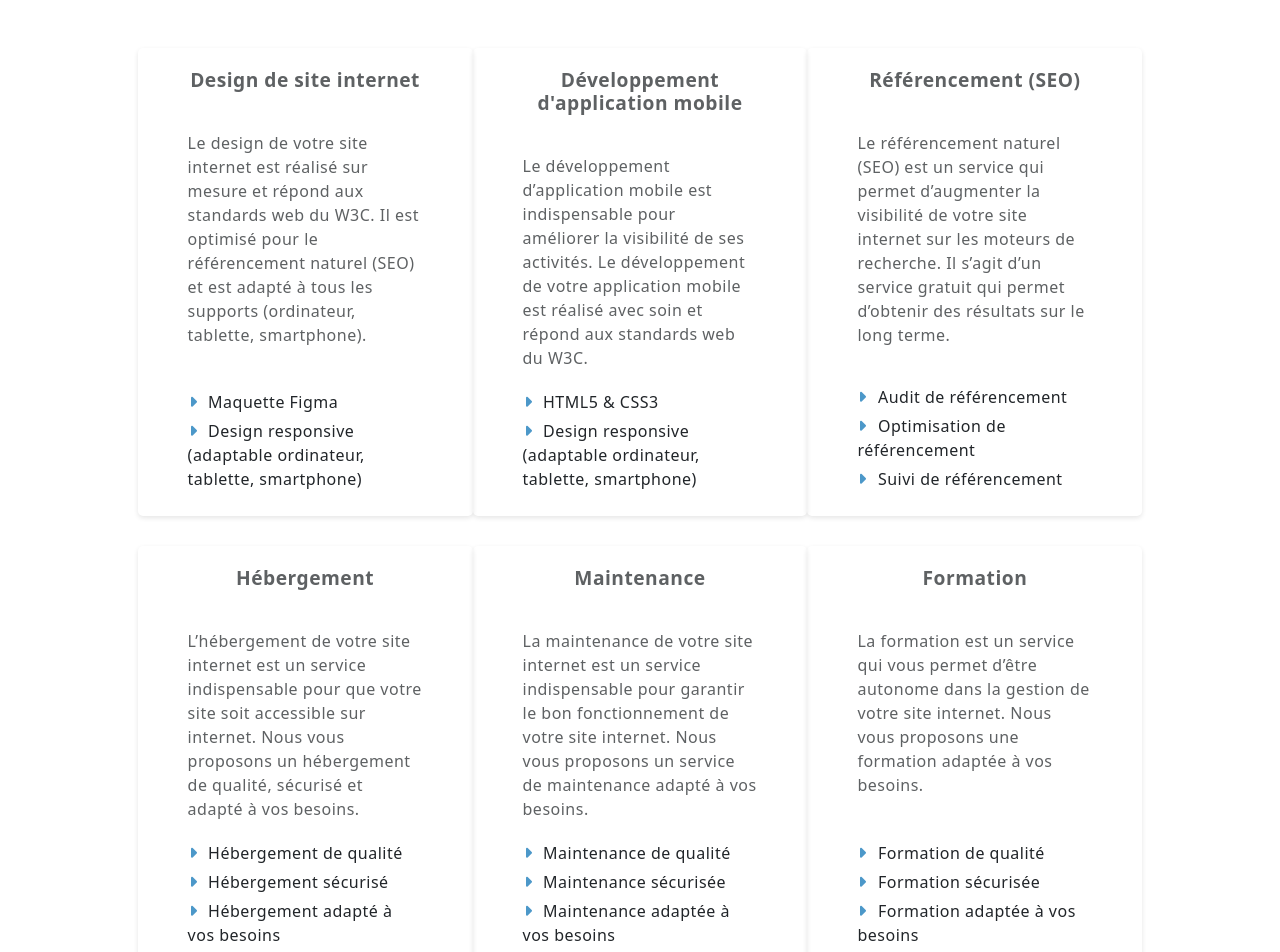
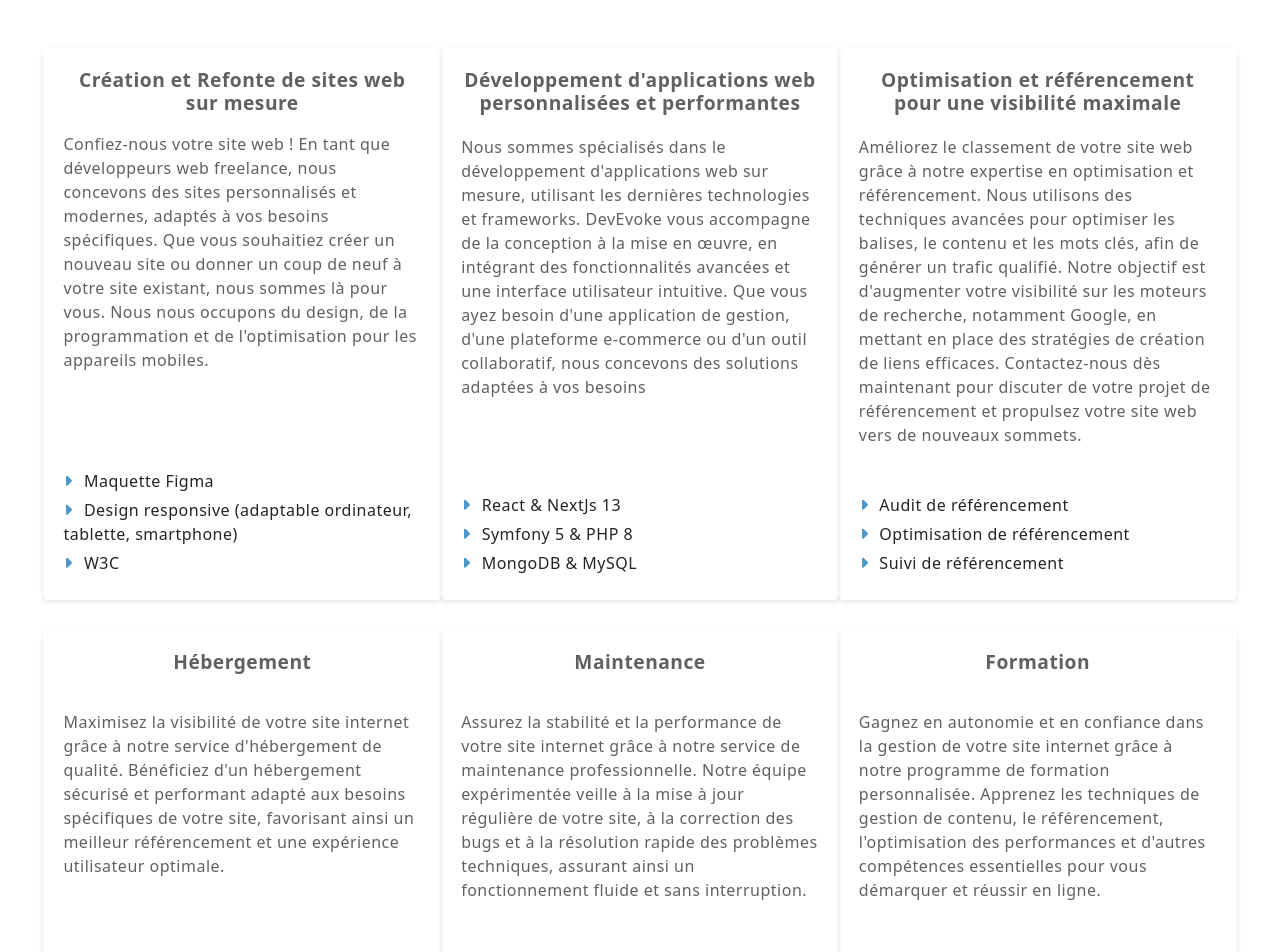
Before and after one commit to Dwfaradji/freelance, a Next.js app: page / in a window 1280 px wide. Shown: the part 4780-5732 px from the top of the page. Built offline with nearby package versions, Linux system fonts and the light colour scheme.

Commit message:
correction text

```diff
--- a/src/app/Data/data.ts
+++ b/src/app/Data/data.ts
@@ -170,9 +170,13 @@ const prices: Price[] = [
 const services: Service[] = [
   {
     id: 0,
-    title: "Design de site internet",
-    description: ` Le design de votre site internet est réalisé sur mesure et répond aux standards web du W3C.
-                Il est optimisé pour le référencement naturel (SEO) et est adapté à tous les supports (ordinateur, tablette, smartphone).`,
+    title: "Création et Refonte de sites web sur mesure",
+    description: `Confiez-nous votre site web ! En tant que développeurs web freelance,
+    nous concevons des sites personnalisés et modernes, adaptés à vos besoins spécifiques.
+    Que vous souhaitiez créer un nouveau site ou donner un coup de neuf à votre site existant,
+    nous sommes là pour vous.
+    Nous nous occupons du design, de la programmation et de l'optimisation pour les appareils mobiles.
+      `,
 
     items: [
       { id: 1, title: "Maquette Figma" },
@@ -180,29 +184,34 @@ const services: Service[] = [
         id: 2,
         title: "Design responsive (adaptable ordinateur, tablette, smartphone)",
       },
+      { id: 3, title: "W3C" },
     ],
   },
   {
     id: 1,
-    title: "Développement d'application mobile",
-    description: `Le développement d’application mobile est indispensable pour améliorer la visibilité de ses activités.
-            Le développement de votre application mobile est réalisé avec soin et répond aux standards web du W3C.`,
+    title: "Développement d'applications web personnalisées et performantes",
+    description: `Nous sommes spécialisés dans le développement d'applications web sur mesure,
+    utilisant les dernières technologies et frameworks. DevEvoke vous accompagne
+    de la conception à la mise en œuvre, en intégrant des fonctionnalités avancées et une interface utilisateur intuitive.
+    Que vous ayez besoin d'une application de gestion,
+    d'une plateforme e-commerce ou d'un outil collaboratif, nous concevons des solutions adaptées à vos besoins`,
     items: [
-      { id: 1, title: "HTML5 & CSS3" },
+      { id: 1, title: "React & NextJs 13" },
       {
         id: 2,
-        title: String(
-          "Design responsive (adaptable ordinateur, tablette, smartphone)"
-        ),
+        title:"Symfony 5 & PHP 8",
       },
+      { id: 3, title: "MongoDB & MySQL" },
     ],
   },
   {
     id: 2,
-    title: "Référencement (SEO)",
-    description: `Le référencement naturel (SEO) est un service qui permet d’augmenter la visibilité de votre
-                        site internet sur les moteurs de recherche. Il s’agit d’un service gratuit qui permet d’obtenir
-                        des résultats sur le long terme.`,
+    title: "Optimisation et référencement pour une visibilité maximale",
+    description: `Améliorez le classement de votre site web grâce à notre expertise en optimisation et référencement.
+    Nous utilisons des techniques avancées pour optimiser les balises, le contenu et les mots clés, afin de générer un
+    trafic qualifié. Notre objectif est d'augmenter votre visibilité sur les moteurs de recherche, notamment Google, en
+    mettant en place des stratégies de création de liens efficaces. Contactez-nous dès maintenant pour discuter de votre
+    projet de référencement et propulsez votre site web vers de nouveaux sommets.`,
     items: [
       { id: 1, title: "Audit de référencement" },
       { id: 2, title: "Optimisation de référencement" },
@@ -213,36 +222,37 @@ const services: Service[] = [
   {
     id: 3,
     title: "Hébergement",
-    description: `L’hébergement de votre site internet est un service indispensable pour que votre site soit
-                        accessible sur internet. Nous vous proposons un hébergement de qualité, sécurisé et adapté à vos
-                        besoins.`,
+    description: `Maximisez la visibilité de votre site internet grâce à notre service d'hébergement de qualité.
+     Bénéficiez d'un hébergement sécurisé et performant adapté aux besoins spécifiques de votre site, favorisant
+      ainsi un meilleur référencement et une expérience utilisateur optimale.`,
     items: [
-      { id: 1, title: "Hébergement de qualité" },
-      { id: 2, title: "Hébergement sécurisé" },
-      { id: 3, title: "Hébergement adapté à vos besoins" },
+      { id: 1, title: "Qualité, sécurité, adaptation" },
+      { id: 2, title: "Hébergement optimal" },
+      { id: 3, title: "Service sur mesure" },
     ],
   },
   {
     id: 4,
     title: "Maintenance",
-    description: `La maintenance de votre site internet est un service indispensable pour garantir le bon
-                        fonctionnement de votre site internet. Nous vous proposons un service de maintenance adapté à vos
-                        besoins.`,
+    description: `Assurez la stabilité et la performance de votre site internet grâce à notre service de maintenance
+     professionnelle. Notre équipe expérimentée veille à la mise à jour régulière de votre site, à la correction des
+      bugs et à la résolution rapide des problèmes techniques, assurant ainsi un fonctionnement fluide et sans interruption.`,
     items: [
-      { id: 1, title: "Maintenance de qualité" },
-      { id: 2, title: "Maintenance sécurisée" },
-      { id: 3, title: "Maintenance adaptée à vos besoins" },
+      { id: 1, title: "Essentielle pour votre site" },
+      { id: 2, title: "Adaptée à vos besoins" },
+      { id: 3, title: "Bon fonctionnement assuré" },
     ],
   },
   {
     id: 5,
     title: "Formation",
-    description: `La formation est un service qui vous permet d’être autonome dans la gestion de votre site
-                        internet. Nous vous proposons une formation adaptée à vos besoins.`,
+    description: `Gagnez en autonomie et en confiance dans la gestion de votre site internet grâce à notre programme de
+    formation personnalisée. Apprenez les techniques de gestion de contenu, le référencement, l'optimisation des performances
+    et d'autres compétences essentielles pour vous démarquer et réussir en ligne.`,
     items: [
-      { id: 1, title: "Formation de qualité" },
-      { id: 2, title: "Formation sécurisée" },
-      { id: 3, title: "Formation adaptée à vos besoins" },
+      { id: 1, title: "Autonomie garantie" },
+      { id: 2, title: "Gestion de site simplifiée" },
+      { id: 3, title: "Compétences acquises" },
     ],
   },
 ];
--- a/src/app/Sections/ContactForm/ContactForm.scss
+++ b/src/app/Sections/ContactForm/ContactForm.scss
@@ -33,7 +33,7 @@
           transition: transform 0.3s ease;
           position: absolute;
           opacity: 0.5;
-          height: 60dvh;
+          height: 50dvh;
           width: 100%;
           filter: brightness(0.5);
         }
--- a/src/app/Sections/Service/Service.scss
+++ b/src/app/Sections/Service/Service.scss
@@ -8,20 +8,21 @@
     display: flex;
     justify-content: space-around;
     flex-wrap: wrap;
-    width: 80%;
+    width: 95%;
     margin: 0 auto;
   }
 
   .services__column {
     margin: 0 auto 30px;
-    padding: 20px 50px;
+    padding: 20px 20px;
     border-radius: 5px;
     box-shadow: 0 2px 5px rgba(0, 0, 0, 0.1);
     @include displayCenterColumn;
     justify-content: space-between;
 
     h3 {
-      margin-bottom: 5vh;
+      margin-bottom: 2vh;
+      height: 4em;
     }
 
     p {
@@ -35,6 +36,7 @@
       margin-top: 10px;
       padding-left: 0;
       text-align: left;
+      width: 100%;
 
       li {
         margin-bottom: 5px;
@@ -55,7 +57,8 @@
       width: 90%;
 
     }
-       .services__column{
+
+    .services__column {
       width: 100%;
       padding: 20px;
     }
--- a/src/app/Styles/globals.scss
+++ b/src/app/Styles/globals.scss
@@ -25,7 +25,7 @@ body {
   text-rendering: optimizeLegibility;
   letter-spacing: 0.5px;
   box-sizing: border-box;
-  width: 100vw;
+  width: 100dvw;
 }
 
 a {
```
Lines whose indentation alone changed are shown as unchanged.
